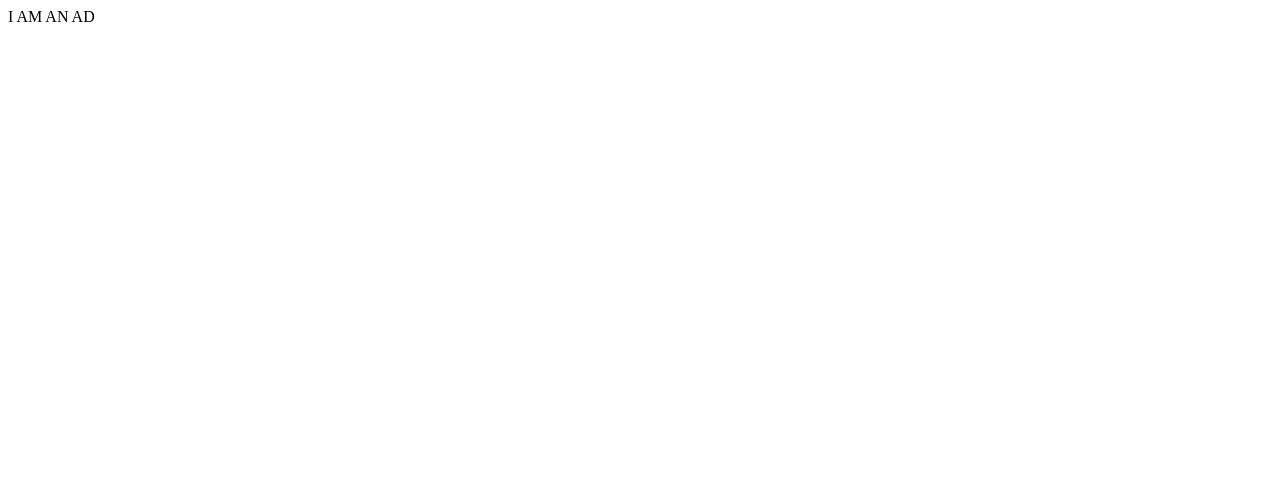
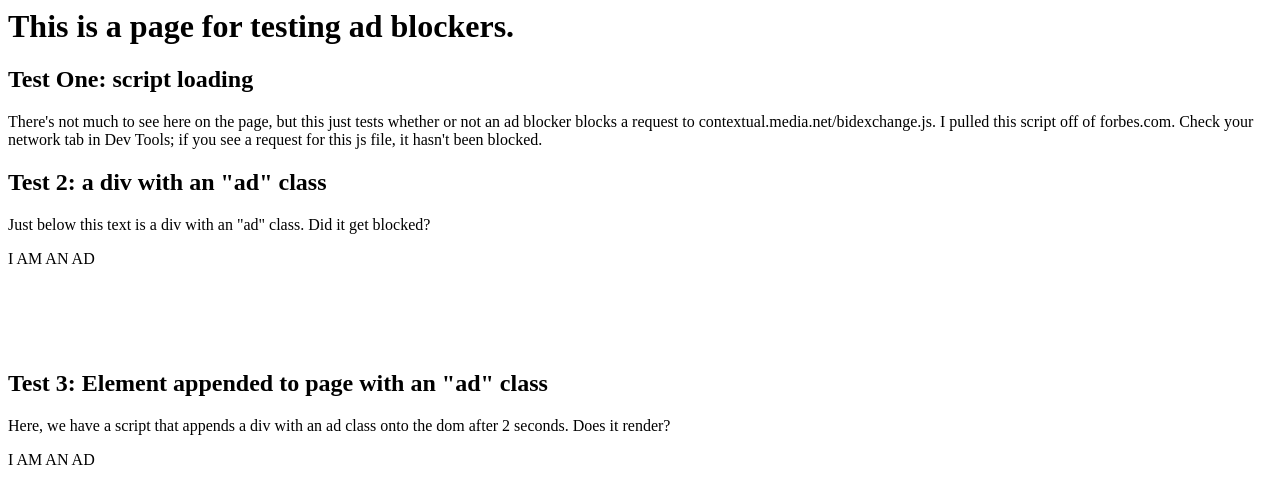
Before and after one commit to gangstertim/ad_blocker_test, a plain HTML site: page index.html in a window 1280 px wide. Drawn offline with Linux system fonts and the light colour scheme.

Commit message:
adds some test cases

```diff
--- a/index.html
+++ b/index.html
@@ -1,14 +1,34 @@
 <html>
 <body>
+  <h1>This is a page for testing ad blockers.</h1>
+  <h2>Test One: script loading</h2>
+  <div>
+    <p>
+    There's not much to see here on the page, but this just tests whether or not an ad blocker blocks a request to contextual.media.net/bidexchange.js. I pulled this script off of forbes.com. Check your network tab in Dev Tools; if you see a request
+    for this js file, it hasn't been blocked.
+    </p>
+    <script src='https://contextual.media.net/bidexchange.js?cid=8CUX956JU'></script>
+  </div>
+  <h2>Test 2: a div with an "ad" class</h2>
+  <div>
+    <p>
+    Just below this text is a div with an "ad" class. Did it get blocked?
+    </p>
+  </div>
+  <div style="width: 300px; height: 100px; background-color: 'red'" class="ad">I AM AN AD</div>
+  <h2>Test 3: Element appended to page with an "ad" class</h3>
+  <div>
+    <p>Here, we have a script that appends a div with an ad class onto the dom after 2 seconds. Does it render?</p>
+  </div>
+  <div id="test3Target"></div>
   <script>
     setTimeout(() => {
       const div = document.createElement('DIV');
       div.classList.add('ad');
       div.innerText = 'I AM AN AD';
-    document.querySelector('body').appendChild(div);
+      document.getElementById('test3Target').appendChild(div);
     }, 2000);
   </script>
-<script src='https://contextual.media.net/bidexchange.js?cid=8CUX956JU'></script>
-</script>
+  </html>
 </body>
 </html>
```
Lines whose indentation alone changed are shown as unchanged.
